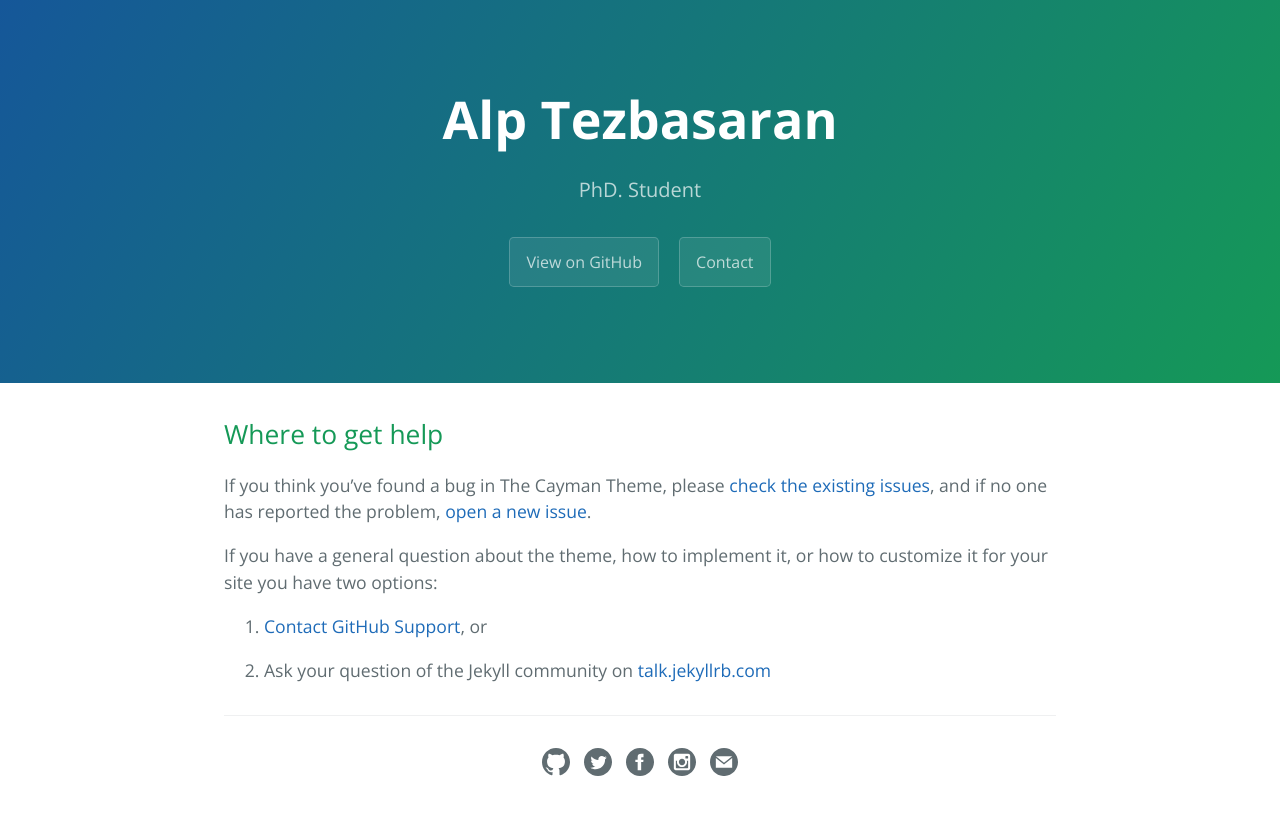
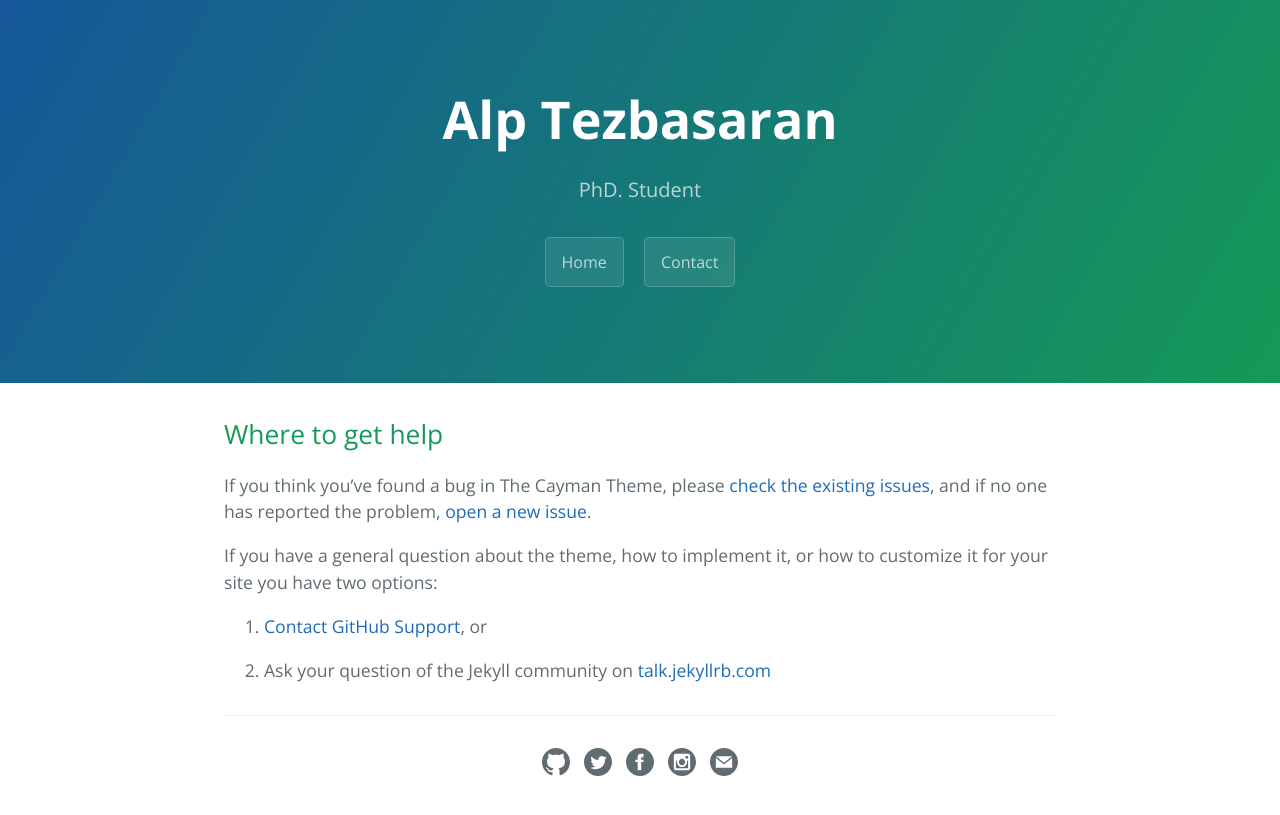
Before and after one commit to alptezbasaran/alptezbasaran.github.io, a Jekyll site: the page built from docs/SUPPORT.md, in a window 1280 px wide. Shown: the top 815 px of the page. Built offline with Jekyll 4.4.1, drawn with Linux system fonts in a browser that asks for light colours; our own code applies the rules of GitHub Pages for plain Markdown files.

Commit message:
third commit

```diff
--- a/_layouts/default.html
+++ b/_layouts/default.html
@@ -23,9 +23,10 @@
       <h1 class="project-name">{{ site.title | default: site.github.repository_name }}</h1>
       <h2 class="project-tagline">{{ site.description | default: site.github.project_tagline }}</h2>
 
-        <a href="{{ site.github.repository_url }}" class="btn">View on GitHub</a>
+
 
       {% if site.show_downloads %}
+        <a href="alptezbasaran.github.io" class="btn">Home</a>
         <a href="./contact.html" class="btn">Contact</a>
         <!--a href="{{ site.github.tar_url }}" class="btn">Download .tar.gz</a-->
       {% endif %}
```
